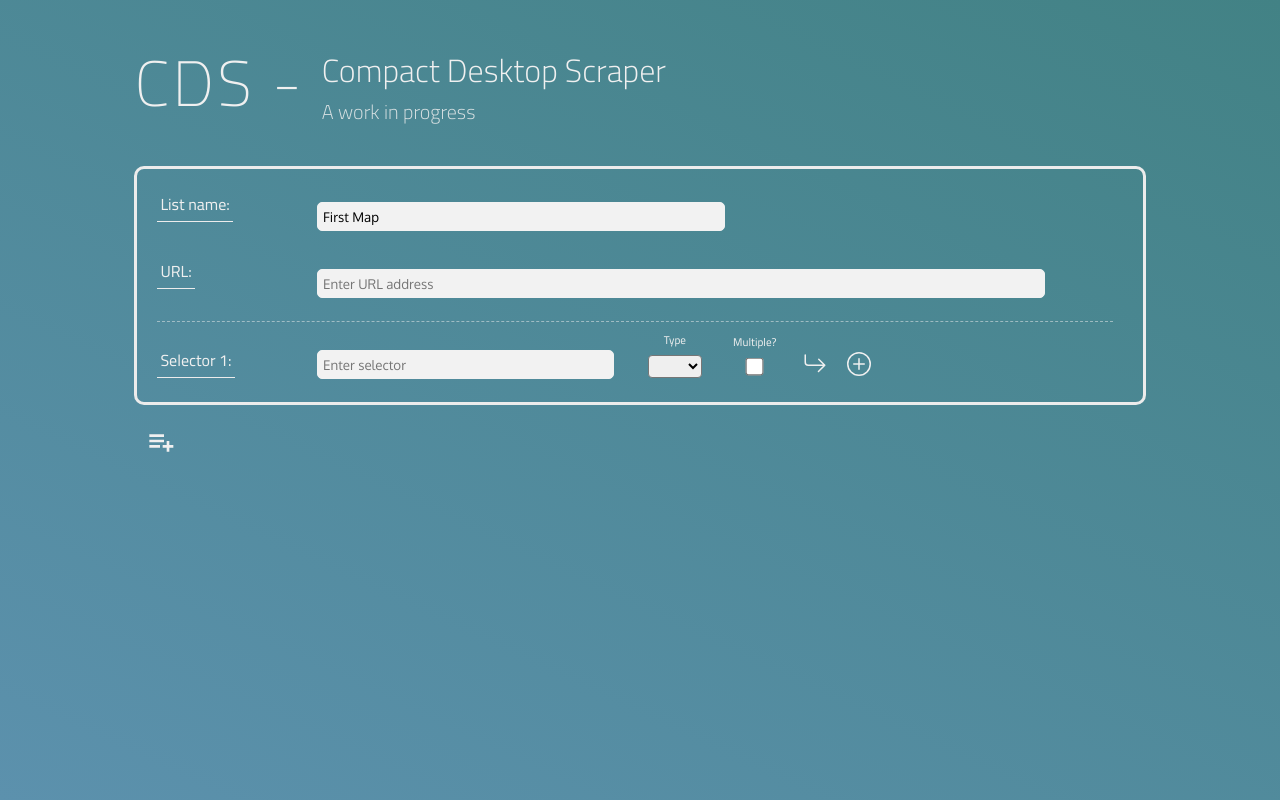
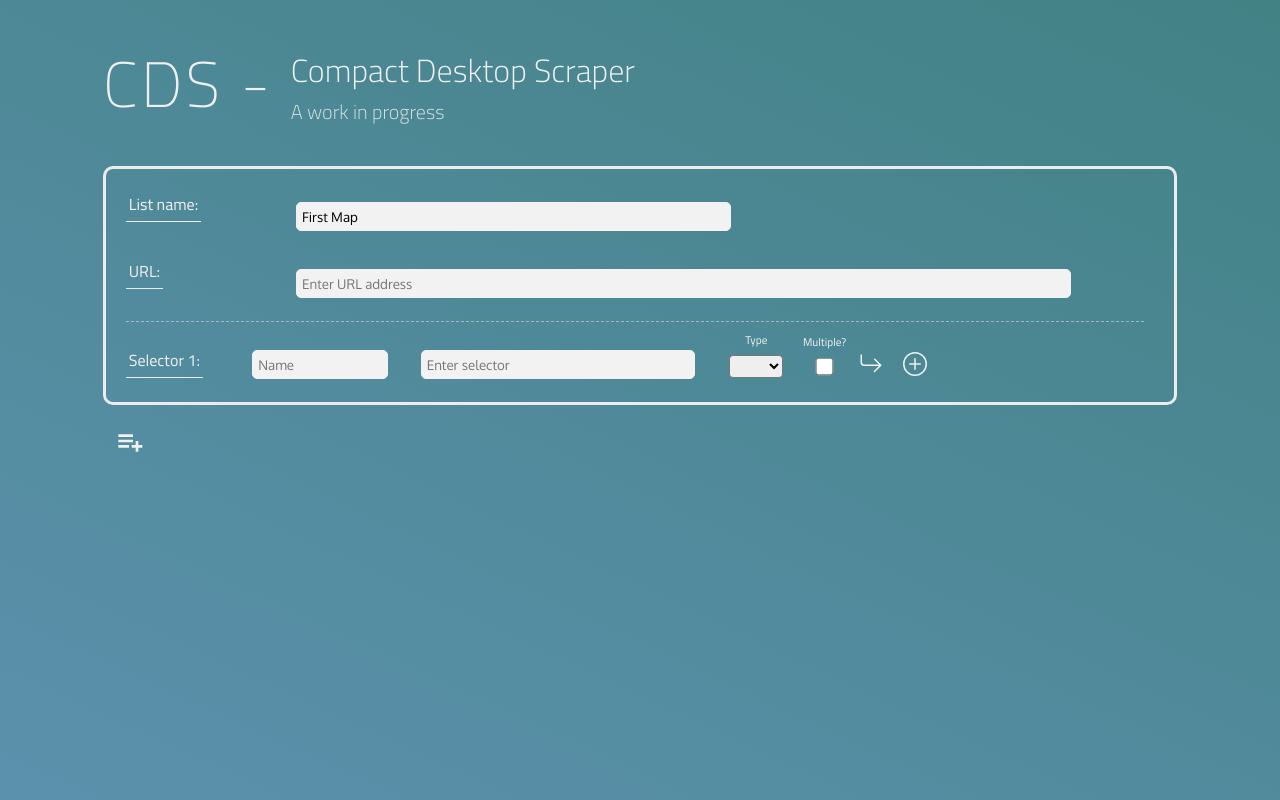
Before and after one commit to jericirenej/scraper-project, a React (Create React App) app: page / in a window 1280 px wide. Built offline with nearby package versions, Linux system fonts and the light colour scheme.

Commit message:
Changes: 1. Added inputs for naming the different selectors. 2. Simplified the procedure for changing selector poperties (simplifying the class method and the implementation inside components). 3. Styling changes (adjsutments with respect to the adding of a new input box for the selectors).

```diff
--- a/src/classes/ScrapeList.js
+++ b/src/classes/ScrapeList.js
@@ -17,6 +17,7 @@ class SiteMap {
 class Selector {
   constructor(parentID, id = nanoid()) {
     this.id = id;
+    this.name="";
     this.value = "";
     this.multiple = "";
     this.componentClass = "selector";
@@ -26,9 +27,7 @@ class Selector {
     this.parentOf = [];
   }
   updateSelector(input, property) {
-    let updatedSelector = this;
-    updatedSelector[property] = input;
-    this.Selector = updatedSelector;
+    this[property] = input;
   }
 }
 
--- a/src/components/multipleCheckbox.jsx
+++ b/src/components/multipleCheckbox.jsx
@@ -1,12 +1,12 @@
 import React from "react";
 
-const MultipleCheck = ({ selectorID, checkedStatus, toggleMultiple }) => {
+const MultipleCheck = ({ selectorID, checkedStatus, onSelectorChange }) => {
   return (
     <div className="selector-list multiple checkbox">
       <label htmlFor={`checkbox-${selectorID}`}>Multiple?</label>
       <input
         type="checkbox"
-        onChange={input => toggleMultiple(input)}
+        onChange={input => onSelectorChange(input)}
         id={`checkbox-${selectorID}`}
         checked={checkedStatus}></input>
     </div>
--- a/src/components/selectors.jsx
+++ b/src/components/selectors.jsx
@@ -14,14 +14,13 @@ const Selector = props => {
     onSelectorChange,
     index,
     selectorValue,
+    selectorName,
     namePrePend,
     siblings,
     children,
     parentType,
     position,
-    toggleMultiple,
     checkedStatus,
-    onTypeChange,
   } = props;
   return (
     <li
@@ -33,16 +32,24 @@ const Selector = props => {
           {namePrePend} {index + 1}:{" "}
         </label>
       </div>
-      <div className="selector-list input" id={selectorID}>
+      <div className="selector-list name" id={`${selectorID}-name`}>
+        <input
+          type="text"
+          value={selectorName}
+          placeholder="Name"
+          onChange={input => onSelectorChange(input, "name")}
+          id={index + 1}></input>
+      </div>
+      <div className="selector-list input" id={`${selectorID}-value`}>
         <input
           type="text"
           value={selectorValue}
           placeholder="Enter selector"
-          onChange={input => onSelectorChange(input)}
+          onChange={input => onSelectorChange(input, "value")}
           id={index + 1}></input>
       </div>
-      <TypeDropDown selectorID={selectorID} onTypeChange={input => onTypeChange(input)}/>
-      <MultipleCheck selectorID = {selectorID} toggleMultiple={input => toggleMultiple(input)}checked={checkedStatus}/>
+      <TypeDropDown selectorID={selectorID} onTypeChange={input => onSelectorChange(input, "type")}/>
+      <MultipleCheck selectorID = {selectorID} onSelectorChange={input => onSelectorChange(input, "multiple")}checked={checkedStatus}/>
       <SelectorControls
         AddChild={onAddChild}
         AddSelector={onAddSelector}
--- a/src/components/singleList.jsx
+++ b/src/components/singleList.jsx
@@ -59,17 +59,12 @@ const SingleSrapeList = props => {
                   children={selector.parentOf.length}
                   parentType={parent.componentClass}
                   position={parent.parentOf.findIndex(item => item === selector.id)}
+                  selectorName={selectorProperty(selector.id, "name")}
                   selectorValue={selectorProperty(selector.id, "value")}
-                  onSelectorChange={input =>
-                    onSelectorChange(selector.id, input.target.value, "value")
-                  }
-                  toggleMultiple={input =>
-                    onSelectorChange(selector.id, input.target.checked, "multiple")
+                  onSelectorChange={(input, type) =>
+                    onSelectorChange(selector.id, input.target.value, type)
                   }
                   checkedStatus={selectorProperty(selector.id, "multiple")}
-                  onTypeChange={input =>
-                    onSelectorChange(selector.id, input.target.value, "type")
-                  }
                   onAddSelector={() =>
                     onAddSelector(
                       parent.id,
--- a/src/style.css
+++ b/src/style.css
@@ -52,7 +52,7 @@ select:hover select:focus {
 HEADER-STYLING */
 
 header {
-  width: 80%;
+  width: 85%;
   margin: 0 auto 3%;
   font-family: "Cairo", sans-serif;
 }
@@ -126,7 +126,7 @@ header {
 /*
 SCRAPELIST CONTAINERS STYLING */
 .list-container {
-  width: 80%;
+  width: 85%;
   margin-left: auto;
   margin-right: auto;
   margin-top: 20px;
@@ -160,7 +160,7 @@ SCRAPELIST CONTAINERS STYLING */
 
 
 /*Set the grid display for the SiteMap details (list name and URL) */
-.wrapper {
+.list.wrapper {
   display: grid;
   grid-template-columns: repeat(12, 1fr);
   gap: 3px;
@@ -207,28 +207,45 @@ selector-list.wrapper:hover {
 }
 /* Set the grid for the selectors*/
 
+.selector-list.wrapper {
+  display: grid;
+  grid-template-columns: repeat(24, 1fr);
+  gap: 3px;
+  row-gap: 17px;
+  grid-auto-rows: 50px;
+}
+
 .selector-list.label {
   grid-column: 1 / 3;
   margin: 8px 0 0 0;
 }
 
-.selector-list.input {
-  grid-column: 3 / 7;
+.selector-list.name {
+  grid-column: 4 / 7;
 }
 
+.selector-list.input {
+  grid-column: 8 / 15;
+}
+
+.selector-list.type {
+  grid-column: 15/17;
+  padding: 0;
+  outline: none;
+  margin: -10px auto;
+}
 .selector-list.multiple.checkbox {
-  grid-column: 8 / 8;
+  grid-column: 17 / 17;
   padding: 0;
   outline: none;
   border:none;
   margin: -8px 0;
 }
 
-.selector-list.type {
-  grid-column: 7/7;
-  padding: 0;
-  outline: none;
-  margin: -10px auto;
+.selector-list.controls {
+  grid-column: 18 / 22;
+  grid-row: 1 / 2;
+  margin-left: -3px;
 }
 
 .selector-list.multiple.checkbox label,
@@ -263,11 +280,6 @@ select option {
   outline-style: hidden;
 }
 
-.selector-list.controls {
-  grid-column: 9 / 12;
-  grid-row: 1 / 2;
-  margin-left: -3px;
-}
 
 .selector-list.input {
   display: block;
```
Also changed, not shown: 1 other file (tests, documents, lock files or other folders).
